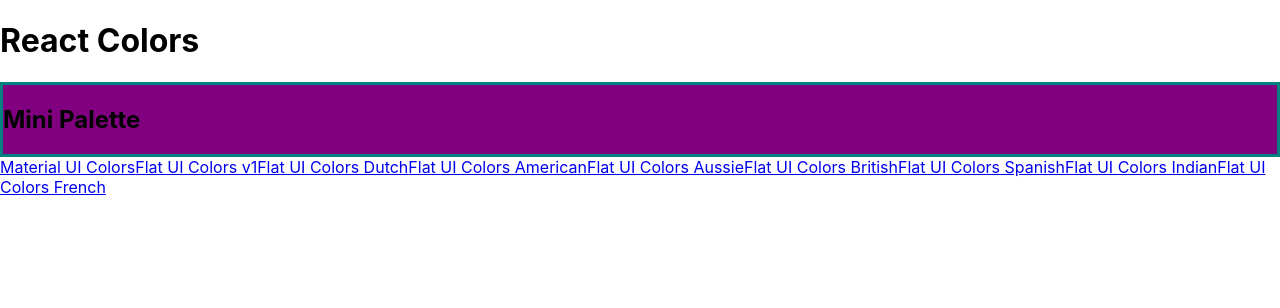
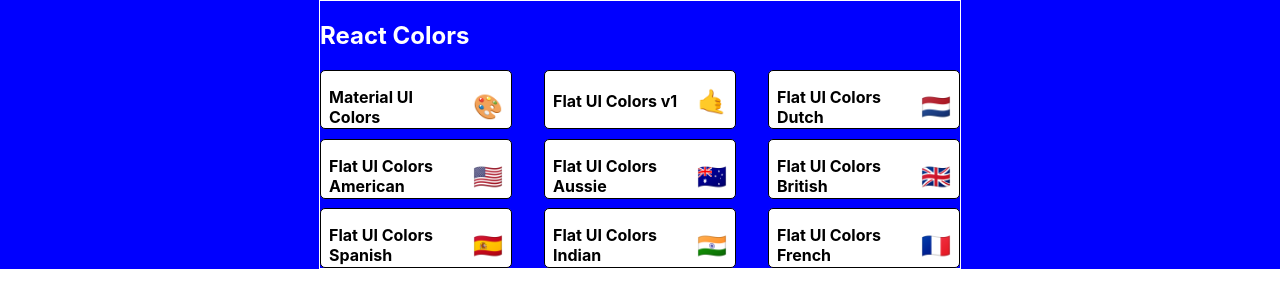
Before and after one commit to JeremyCrichton/color-palette, a React (Create React App) app: page / in a window 1280 px wide. Shown: the top 308 px of the page. Built offline with nearby package versions, Linux system fonts and the light colour scheme.

Commit message:
style MiniPalette

```diff
--- a/package.json
+++ b/package.json
@@ -5,7 +5,6 @@
   "dependencies": {
     "@material-ui/core": "^4.8.3",
     "@material-ui/icons": "^4.5.1",
-    "@material-ui/styles": "^4.8.2",
     "@testing-library/jest-dom": "^4.2.4",
     "@testing-library/react": "^9.3.2",
     "@testing-library/user-event": "^7.1.2",
--- a/src/MiniPalette.js
+++ b/src/MiniPalette.js
@@ -1,27 +1,50 @@
 import React from 'react';
-import { withStyles } from '@material-ui/styles';
+import { makeStyles } from '@material-ui/core/styles';
 
-const styles = {
-  main: {
-    backgroundColor: 'purple',
-    border: '3px solid teal'
+const useStyles = makeStyles({
+  root: {
+    backgroundColor: 'white',
+    border: '1px solid black',
+    borderRadius: '5px',
+    padding: '.5rem',
+    position: 'relative',
+    overflow: 'hidden',
+    '&:hover': {
+      cursor: 'pointer'
+    }
   },
-  secondary: {
-    backgroundColor: 'pink',
-    '& h1': {
-      color: 'white'
-    }
+  colors: {
+    backgroundColor: 'grey'
+  },
+  title: {
+    display: 'flex',
+    justifyContent: 'space-between',
+    alignItems: 'center',
+    margin: 0,
+    color: 'black',
+    paddingTop: '.5rem',
+    fontSize: '1rem',
+    position: 'relative'
+  },
+  emoji: {
+    marginLeft: '.5rem',
+    fontSize: '1.5rem'
   }
-};
+});
 
 const MiniPalette = props => {
-  const { classes } = props;
+  const classes = useStyles();
+  const { paletteName, emoji } = props;
+  console.log(props);
 
   return (
-    <div className={classes.main}>
-      <h2>Mini Palette</h2>
+    <div className={classes.root}>
+      <div className={classes.colors}></div>
+      <h5 className={classes.title}>
+        {paletteName} <span className={classes.emoji}>{emoji}</span>
+      </h5>
     </div>
   );
 };
 
-export default withStyles(styles)(MiniPalette);
+export default MiniPalette;
--- a/src/PaletteList.js
+++ b/src/PaletteList.js
@@ -1,18 +1,55 @@
 import React from 'react';
 import { Link } from 'react-router-dom';
+import { makeStyles } from '@material-ui/core/styles';
 
 import MiniPalette from './MiniPalette';
 
+const useStyles = makeStyles({
+  root: {
+    backgroundColor: 'blue',
+    height: '100%',
+    display: 'flex',
+    alignItems: 'flex-start',
+    justifyContent: 'center'
+  },
+  container: {
+    width: '50%',
+    display: 'flex',
+    alignItems: 'flex-start',
+    flexDirection: 'column',
+    flexWrap: 'wrap',
+    border: '1px solid white'
+  },
+  nav: {
+    color: 'white',
+    display: 'flex',
+    width: '100%',
+    justifyContent: 'space-between'
+  },
+  palettes: {
+    boxSizing: 'border-box',
+    width: '100%',
+    display: 'grid',
+    gridTemplateColumns: 'repeat(3, 30%)',
+    gridGap: '5%'
+  }
+});
+
 const PaletteList = ({ palettes }) => {
+  const classes = useStyles();
+
   return (
-    <div>
-      <h1>React Colors</h1>
-      <MiniPalette />
-      {palettes.map(palette => (
-        <Link key={palette.id} to={`/palette/${palette.id}`}>
-          {palette.paletteName}
-        </Link>
-      ))}
+    <div className={classes.root}>
+      <div className={classes.container}>
+        <nav className={classes.nav}>
+          <h1>React Colors</h1>
+        </nav>
+        <div className={classes.palettes}>
+          {palettes.map(palette => (
+            <MiniPalette key={palette.id} {...palette} />
+          ))}
+        </div>
+      </div>
     </div>
   );
 };
```
